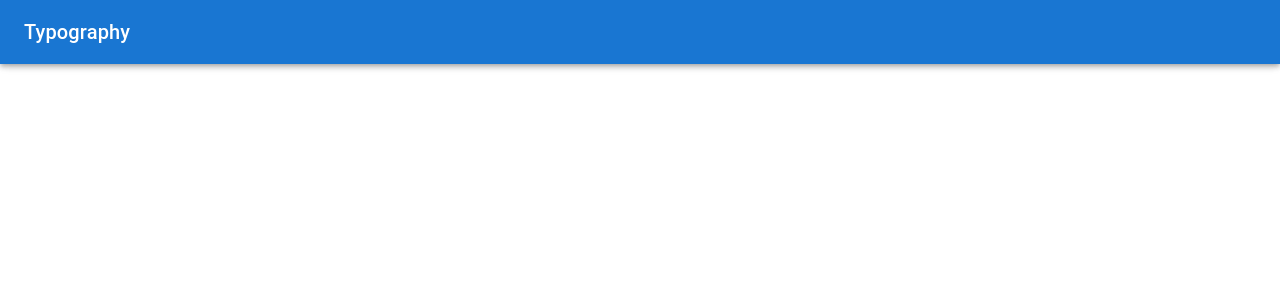
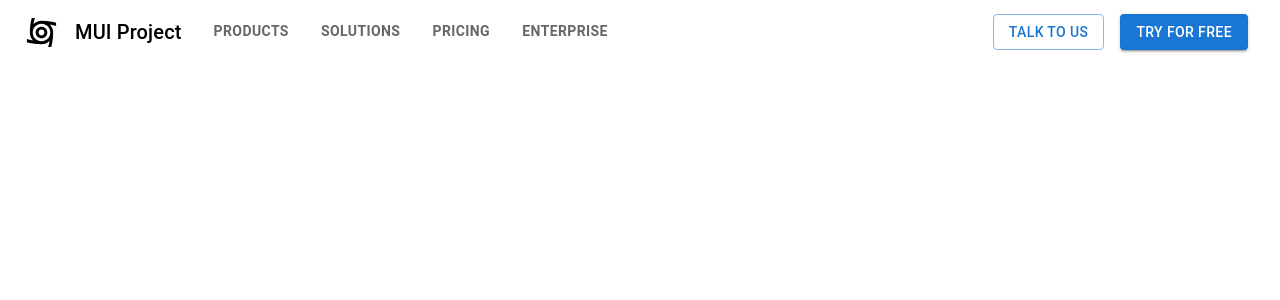
Before and after one commit to elen-oz/mui-project, a React (Create React App) app: page / in a window 1280 px wide. Shown: the top 300 px of the page. Built offline with nearby package versions, Linux system fonts and the light colour scheme; the HTML template or start-up script is replaced by a standard one.

Commit message:
feat: header сomplete

```diff
--- a/src/Header/Header.js
+++ b/src/Header/Header.js
@@ -1,11 +1,47 @@
 import React from 'react';
-import { AppBar, Toolbar, Typography } from '@mui/material';
+import { AppBar, Toolbar, Typography, Box, Tabs, Tab, Button, Link } from '@mui/material';
+import CycloneIcon from '@mui/icons-material/Cyclone';
+
+const links = ['Products', 'Solutions', 'Pricing', 'Enterprise'];
 
 const Header = () => {
   return (
-    <AppBar position='fixed' color='primary'>
+    <AppBar position='fixed' sx={{ bgcolor: 'transparent', boxShadow: '0' }}>
       <Toolbar>
-        <Typography variant='h6'>Typography</Typography>
+        <Box sx={{ display: 'flex', width: '100%', alignItems: 'center' }}>
+          <CycloneIcon fontSize='large' sx={{ color: 'black' }} />
+
+          <Box>
+            <Typography variant='h6' sx={{ margin: 2, color: 'black' }}>
+              MUI Project
+            </Typography>
+          </Box>
+
+          <Box>
+            <Tabs component={Link} sx={{ textDecoration: 'none' }}>
+              {links.map((link, index) => (
+                <Tab
+                  sx={{
+                    fontWeight: 'bold',
+                    textDecoration: 'none',
+                    ':hover': { textDecoration: 'underline', textUnderlineOffset: '5px' },
+                  }}
+                  key={index}
+                  label={link}
+                />
+              ))}
+            </Tabs>
+          </Box>
+
+          <Box display='flex' marginLeft={'auto'}>
+            <Button sx={{ margin: 1 }} variant='outlined'>
+              Talk To Us
+            </Button>
+            <Button sx={{ margin: 1 }} variant='contained'>
+              Try For Free
+            </Button>
+          </Box>
+        </Box>
       </Toolbar>
     </AppBar>
   );
```
